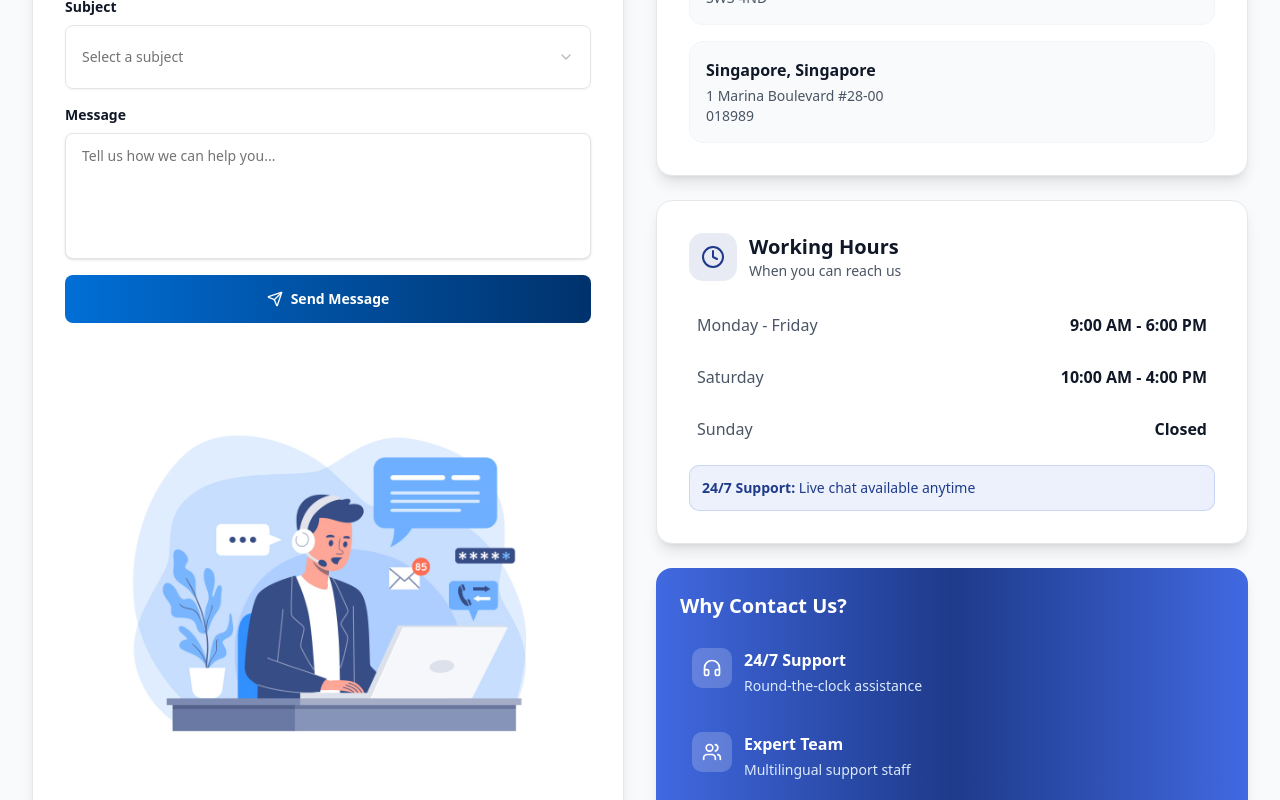
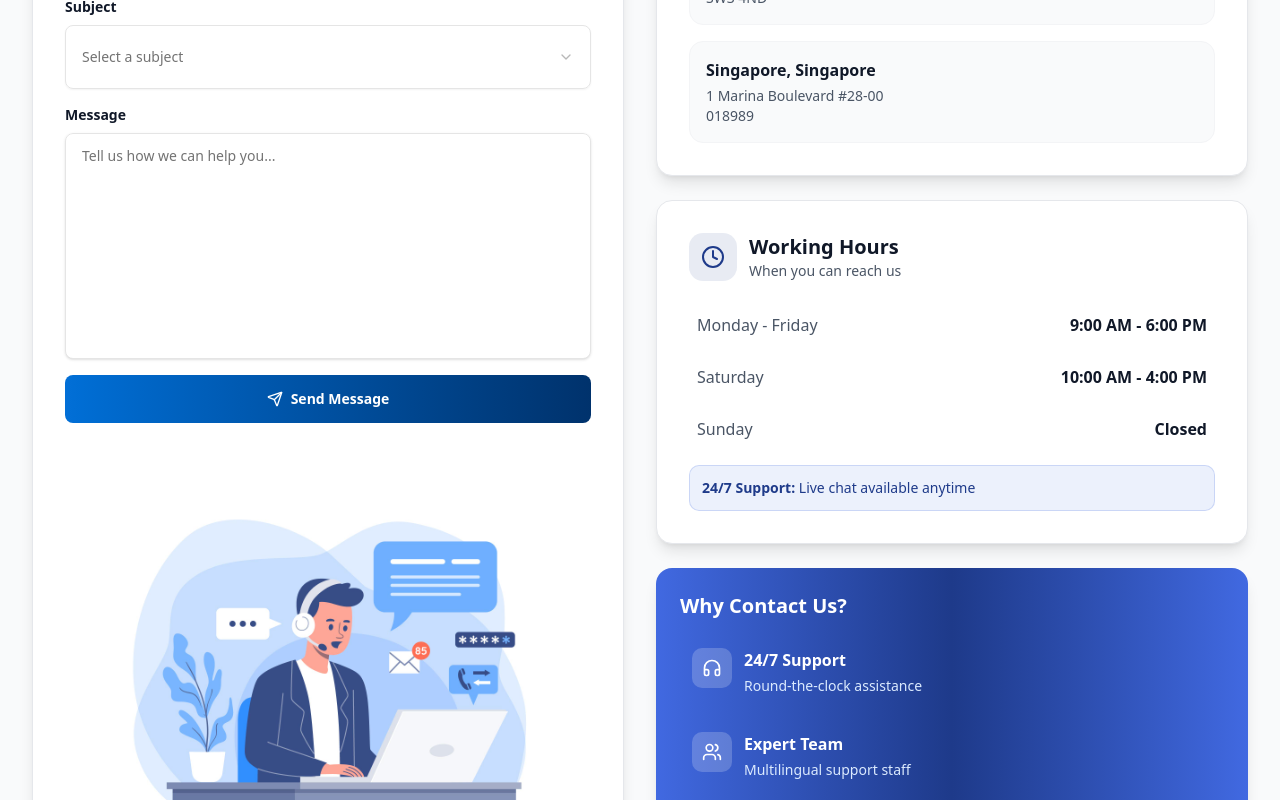
Before and after one commit to HCMUS-AnyTrans/front-end, a Next.js app: page /contact in a window 1280 px wide. Shown: the part 1000-1800 px from the top of the page. Built offline with nearby package versions, Linux system fonts and the light colour scheme.

Commit message:
refactor(components): enhance ContactForm layout with improved textarea styling and increase row count; update Hero and FooterLogo components for better hover effects and logo consistency

```diff
--- a/src/components/Contact/ContactForm.tsx
+++ b/src/components/Contact/ContactForm.tsx
@@ -131,15 +131,18 @@ export default function ContactForm({ onSubmit }: ContactFormProps) {
             <label className="block text-sm font-semibold text-gray-900 mb-2">
               Message
             </label>
+
+            <div className="rounded-md w-full overflow-hidden shadow-sm ">
               <Textarea
                 name="message"
                 value={formData.message}
                 onChange={handleChange}
                 required
-              rows={5}
+                rows={10}
                 placeholder="Tell us how we can help you..."
-              className="px-4 py-3 focus-visible:ring-[#4169E1]"
+                className=" px-4 py-3 focus-visible:ring-[#4169E1]"
               />
+            </div>
           </div>
 
           <Button
@@ -153,7 +156,7 @@ export default function ContactForm({ onSubmit }: ContactFormProps) {
           </Button>
 
           {/* Contact Illustration */}
-          <div className="mt-8 flex justify-center">
+          <div className="mt-4 flex justify-center">
             <img
               src="/contact-illustration.jpg"
               alt="Contact Support Illustration"
--- a/src/components/HomePage/Hero.tsx
+++ b/src/components/HomePage/Hero.tsx
@@ -107,7 +107,7 @@ export default function Hero() {
           <img
             src="/Banner-Homepage.svg"
             alt="AnyTrans Translation Services Banner"
-            className="w-full h-auto object-contain"
+            className="w-full h-auto object-contain hover:scale-105 transition-all duration-300"
           />
         </div>
       </div>
--- a/src/components/Layout/Footer/FooterLogo.tsx
+++ b/src/components/Layout/Footer/FooterLogo.tsx
@@ -11,7 +11,7 @@ export default function FooterLogo() {
         {/* Logo Icon */}
         <div className="relative flex-shrink-0">
           <div className="relative w-12 h-12 flex items-center justify-center bg-gradient-to-br from-[#4169E1] to-[#1e3a8a] rounded-xl shadow-lg group-hover:shadow-2xl group-hover:scale-105 transition-all duration-300">
-            <img src="./logo.svg" alt="" className="w-7 h-7" />
+            <img src="./Logo.svg" alt="" className="w-7 h-7" />
           </div>
         </div>
 
```
Lines whose indentation alone changed are shown as unchanged.
